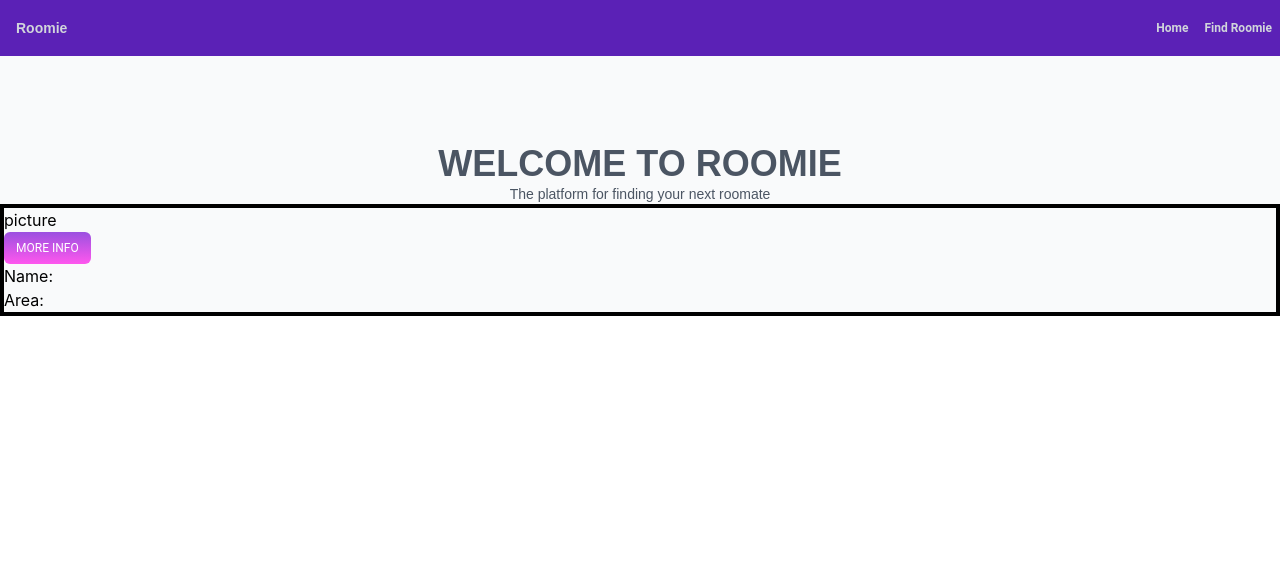
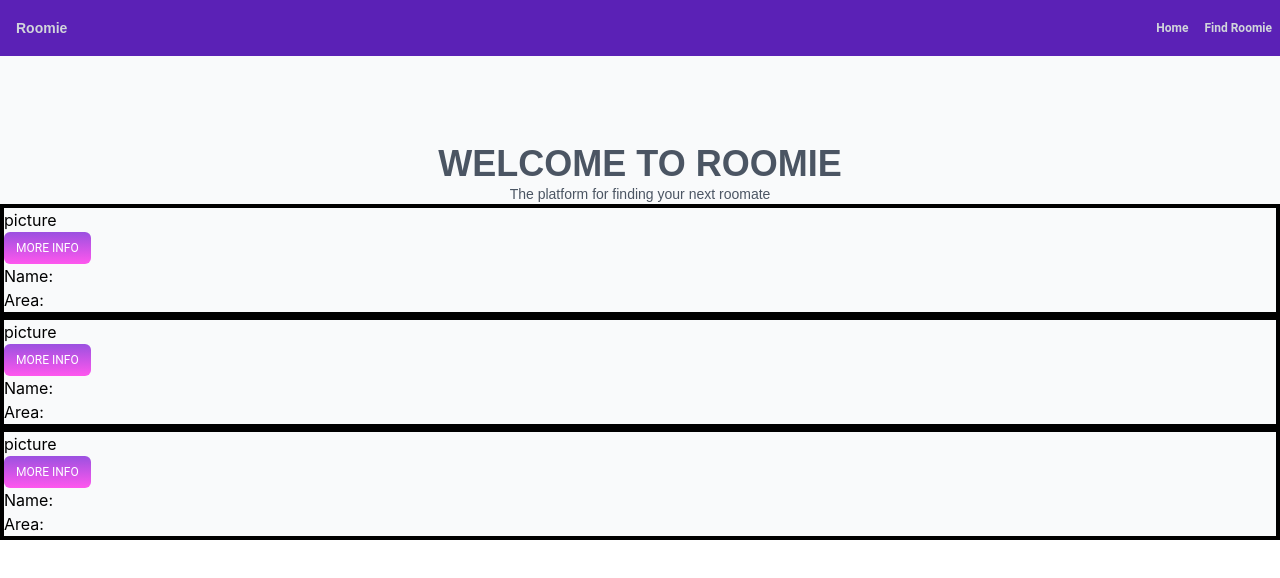
Before and after one commit to BrandonDlamini/roomie-frontend, a React (Create React App) app: page / in a window 1280 px wide. Shown: the top 578 px of the page. Built offline with nearby package versions, Linux system fonts and the light colour scheme.

Commit message:
adding structure to roomie

```diff
--- a/src/components/App.js
+++ b/src/components/App.js
@@ -17,7 +17,17 @@ function App() {
           The platform for finding your next roomate
         </p>
       </div>
-      <Roomie />
+      <div className="grid-cols-3">
+        <div>
+          <Roomie />
+        </div>
+        <div>
+          <Roomie />
+        </div>
+        <div>
+          <Roomie />
+        </div>
+      </div>
     </div>
   );
 }
```
